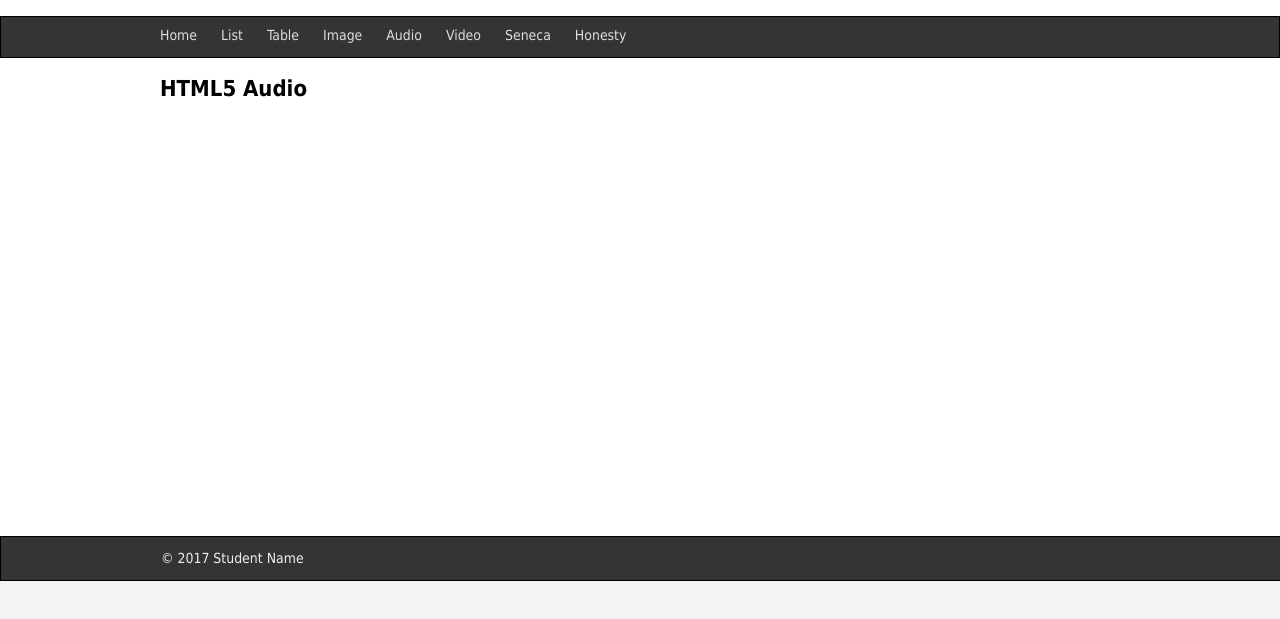
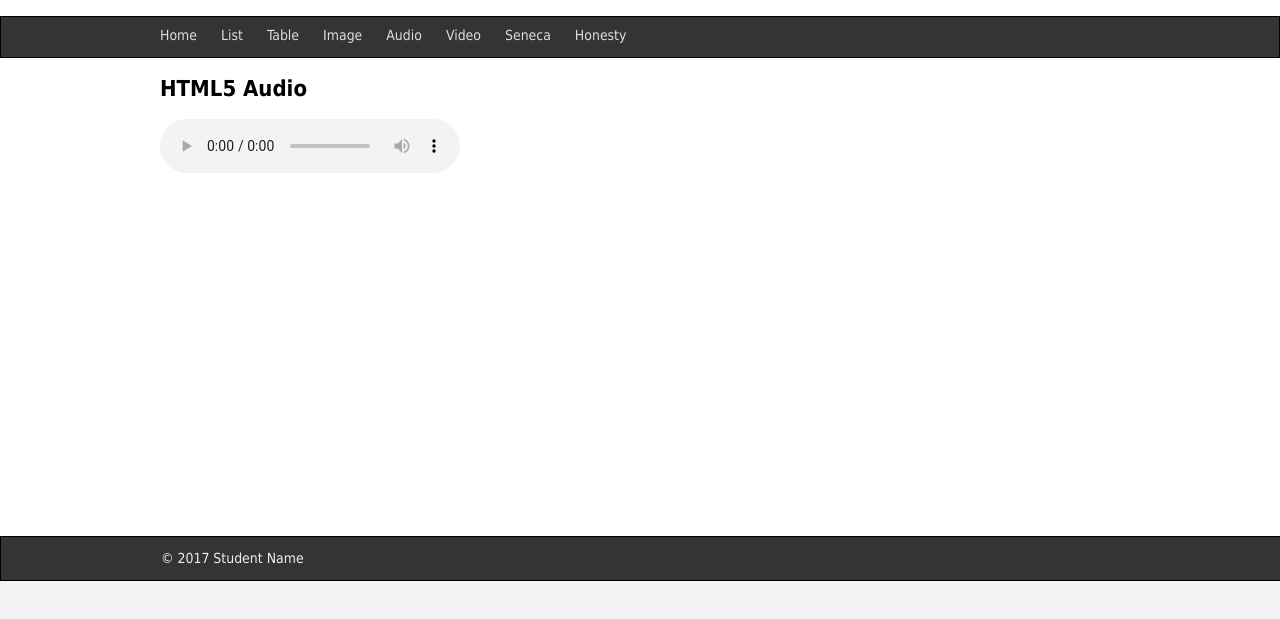
Before and after one commit to leanjunio/web222, a plain HTML site: page Assignments/A3/audio.html in a window 1280 px wide. Shown: the part 47-666 px from the top of the page. Drawn offline with nearby package versions, Linux system fonts and the light colour scheme.

Commit message:
add audio

```diff
--- a/Assignments/A3/audio.html
+++ b/Assignments/A3/audio.html
@@ -36,6 +36,9 @@
 	<!-- Start your code here -->
 		<h2>HTML5 Audio</h2>
 
+		<div id="first">
+
+		</div>
 
 	<!-- End your code here  -->
 
@@ -45,5 +48,6 @@
 		  &copy; 2017 Student Name
 	  </div>
 	</footer>
+	<script src="https://code.jquery.com/jquery-3.3.1.min.js"></script>
 </body>
 </html>
--- a/Assignments/A3/js/audio.js
+++ b/Assignments/A3/js/audio.js
@@ -7,3 +7,19 @@ var audio = {
         {src: "https://scs.senecac.on.ca/~patrick.crawford/shared/fall-2016/int222/Track03.ogg", type: "audio/ogg"}
     ]
 };
+
+window.onload = () => {
+    var begin = "";
+    var html = "";
+
+    if (audio.controls)
+        begin += `<audio controls>`;
+    else begin += `<audio>`;
+
+    for (var i = 0; i < audio.source.length; i++) {
+        html += `<source src="${audio.source[i].src}" type="${audio.source[i].type}">`
+    }
+
+    begin = `<audio controls>${html}</audio>`;
+    $('#first').first().append(begin);
+}
--- a/Assignments/A3/js/image.js
+++ b/Assignments/A3/js/image.js
@@ -9,7 +9,7 @@ var images = [
 ];
 
 window.onload = () => {
-    html = "";
+    var html = "";
     for (var i = 0; i < images.length; i++) {
         html += `<figure style="margin-left: 0px;"><img src="${images[i].url}" alt="${images[i].alt}"></figure><caption>${images[i].caption}</caption>`;
     }
```
